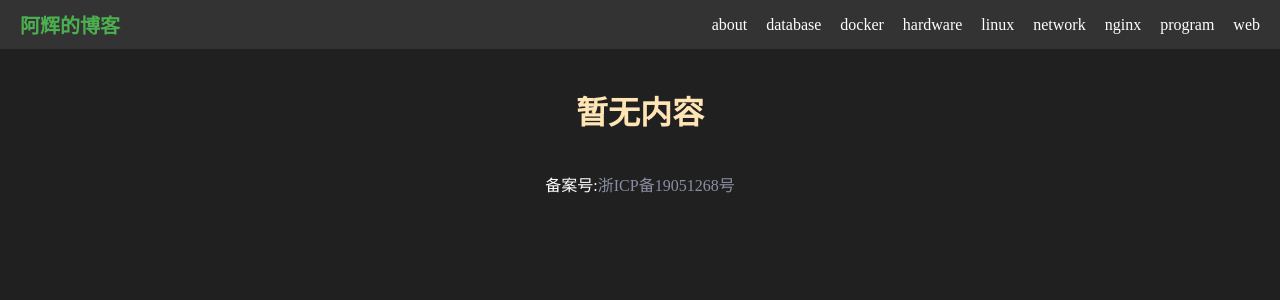
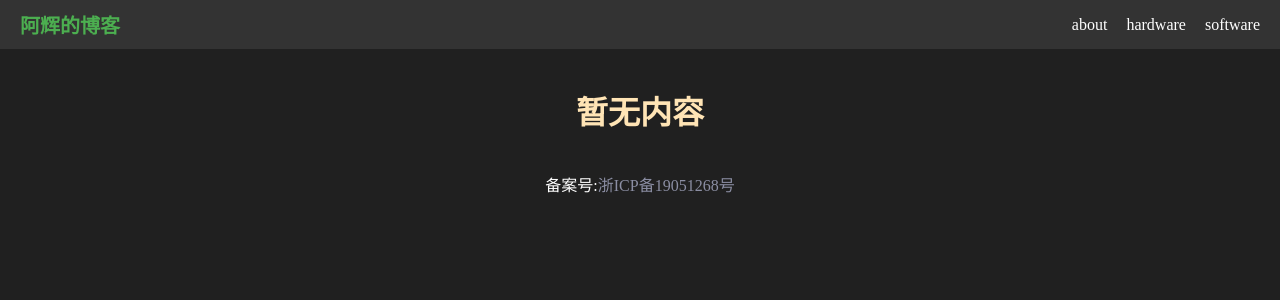
Before and after one commit to Koril33/blogger, a Python web app: template template/category.html in a window 1280 px wide. Shown: the top 300 px of the page. Run offline with Jinja, Linux system fonts and the light colour scheme; the template is opened without the code that fills it, so the values that code supplies are empty.

Commit message:
perf: 模板修改，增加 favicon

```diff
--- a/template/category.html
+++ b/template/category.html
@@ -2,23 +2,17 @@
 <html lang="en">
 <head>
     <meta charset="UTF-8">
-    <meta name="viewport" content="width=device-width, initial-scale=1.0">
     <title>分类 | {{ category_name }}</title>
-    <link href="https://djhx.site/blog/css/category.css" rel="stylesheet">
+    <link rel="icon" type="image/x-icon" href="/blog/images/favicon.ico">
+    <link href="/blog/css/category.css" rel="stylesheet">
 </head>
 <body>
 <nav>
     <a href="/blog/index.html" class="brand">阿辉的博客</a>
     <div class="nav-links">
         <a href="/blog/about/index.html">about</a>
-        <a href="/blog/database/index.html">database</a>
-        <a href="/blog/docker/index.html">docker</a>
         <a href="/blog/hardware/index.html">hardware</a>
-        <a href="/blog/linux/index.html">linux</a>
-        <a href="/blog/network/index.html">network</a>
-        <a href="/blog/nginx/index.html">nginx</a>
-        <a href="/blog/program/index.html">program</a>
-        <a href="/blog/web/index.html">web</a>
+        <a href="/blog/software/index.html">software</a>
     </div>
 </nav>
 
```
Also changed, not shown: template/article.html (+3 -8 lines).
